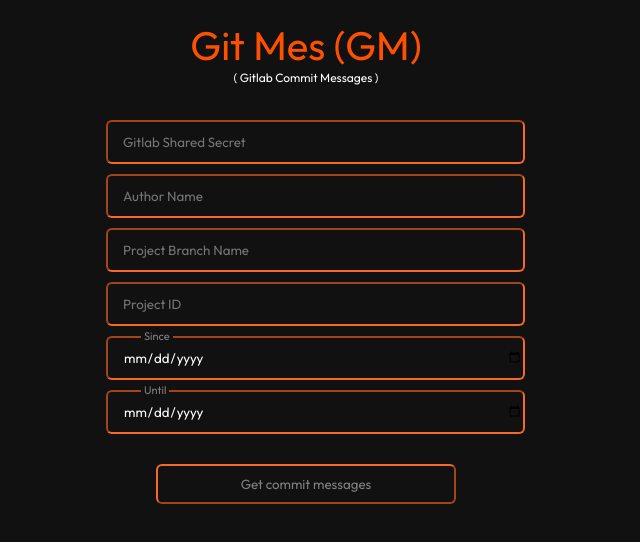
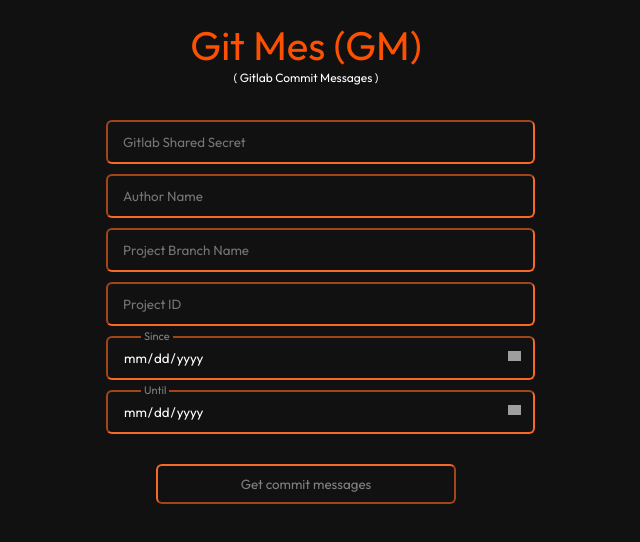
Before and after one commit to arjunshajitech/git-mes-vue, a Vue app: page / in a window 1280 px wide. Shown: the top 542 px of the page, without its empty margins (334-974 px from the left). Built offline with nearby package versions, Linux system fonts and the light colour scheme.

Commit message:
fix: date picker new image setup

```diff
--- a/src/components/element/GitMesForm.vue
+++ b/src/components/element/GitMesForm.vue
@@ -116,6 +116,11 @@
     position: relative;
 }
 
+::-webkit-calendar-picker-indicator {
+    cursor: pointer;
+  background-image: url(http://icons.iconarchive.com/icons/dakirby309/simply-styled/256/Calendar-icon.png);
+}
+
 .input-error-text {
     font-size: 13px;
     margin-bottom: 10px;
@@ -172,6 +177,7 @@
     border-color: rgb(248, 105, 38);
     padding-left: 15px;
     border-radius: 6px;
+    padding-right: 10px;
 }
 
 .input-data:hover {
```
